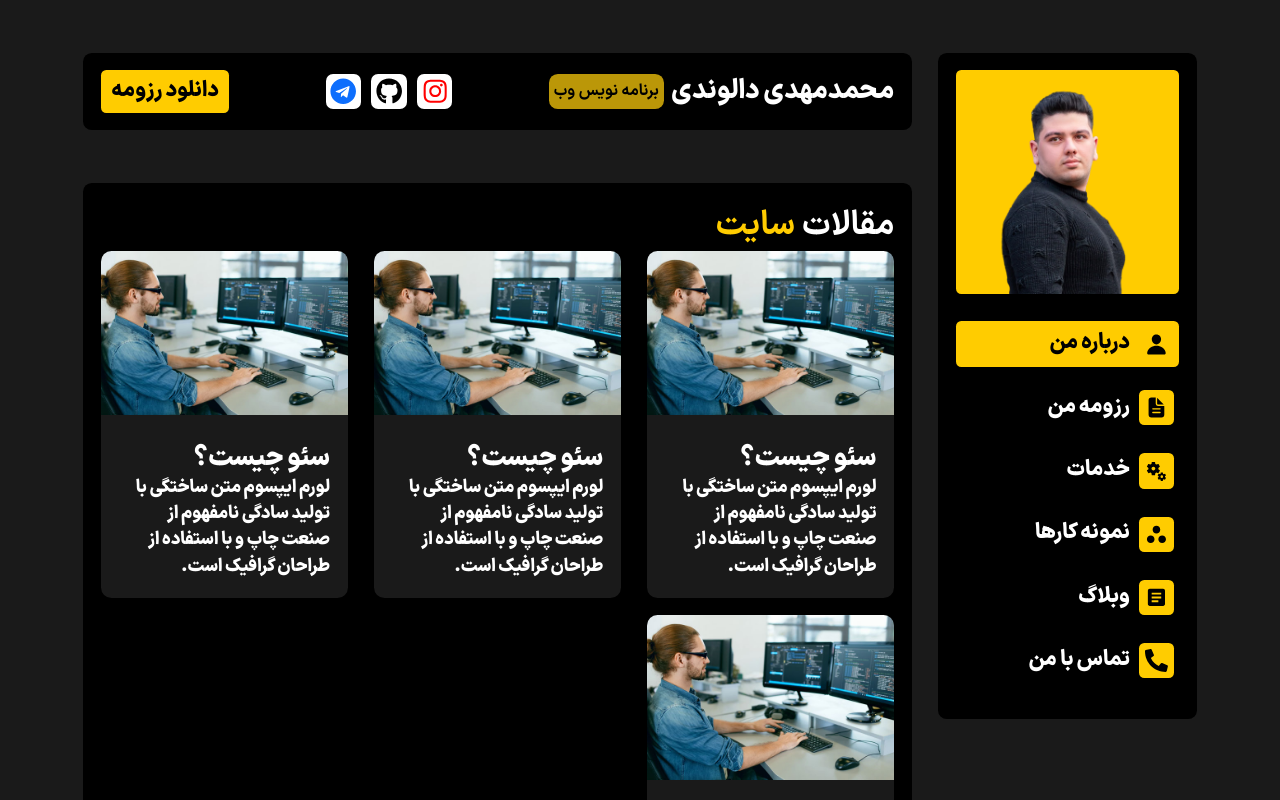
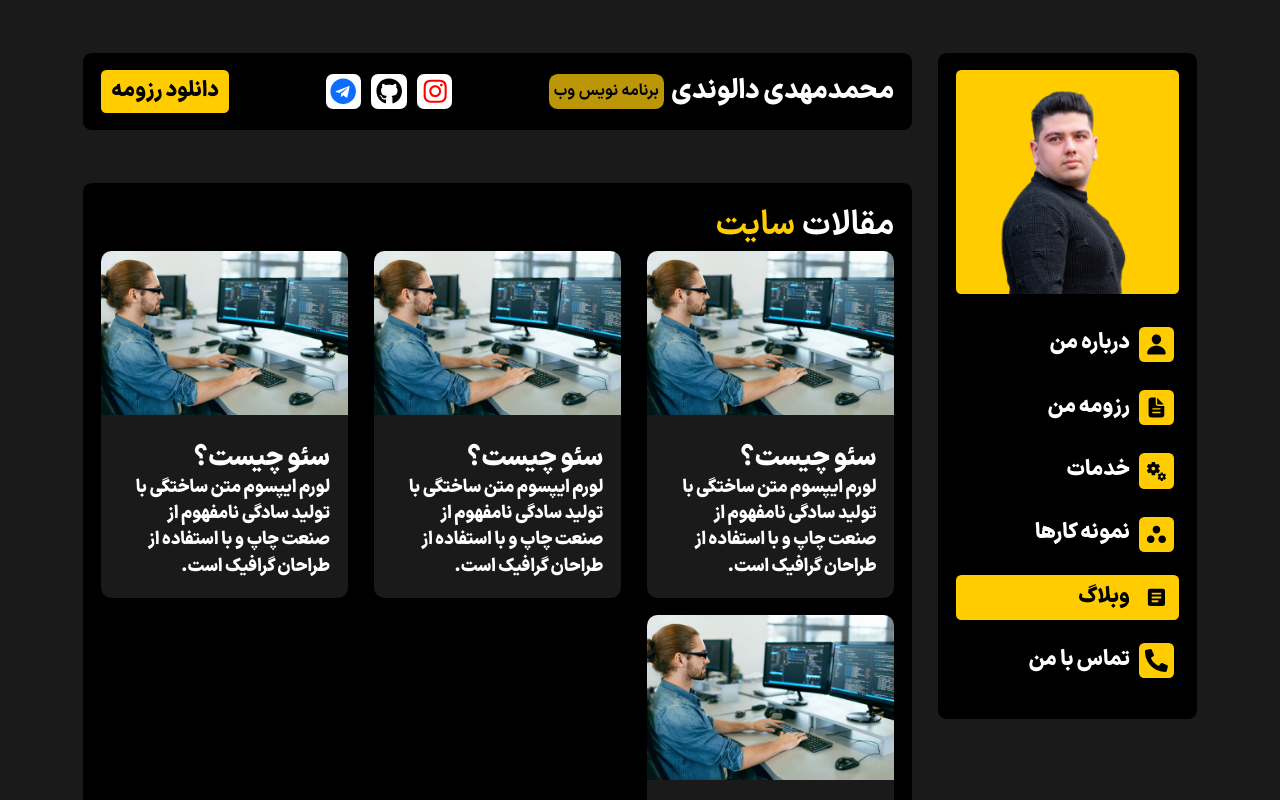
Before and after one commit to mohammadmehdidalvandii/mhmdmehdidal, a React (Vite) app: page /Article in a window 1280 px wide. Shown: the top 800 px of the page. Built offline with nearby package versions, Linux system fonts and the light colour scheme.

Commit message:
fix sidebar Logic

```diff
--- a/src/Components/Module/Sidebar/Sidebar.jsx
+++ b/src/Components/Module/Sidebar/Sidebar.jsx
@@ -3,7 +3,7 @@ import './Sidebar.css'
 import { IoPerson, IoDocumentText  } from "react-icons/io5";
 import { MdOutlineMiscellaneousServices, MdWorkspaces, MdArticle   } from "react-icons/md";
 import { FaPhoneAlt } from "react-icons/fa";
-import { useState } from 'react';
+import { useEffect, useState } from 'react';
 
 
 
@@ -11,7 +11,7 @@ function Sidebar() {
     const [activeMenu , setActiveMenu ] = useState('/')
     const location = useLocation()
 
-    useLocation(()=>{
+    useEffect(()=>{
         const pathName = location.pathname
         setActiveMenu(pathName)
     },[location])
```
